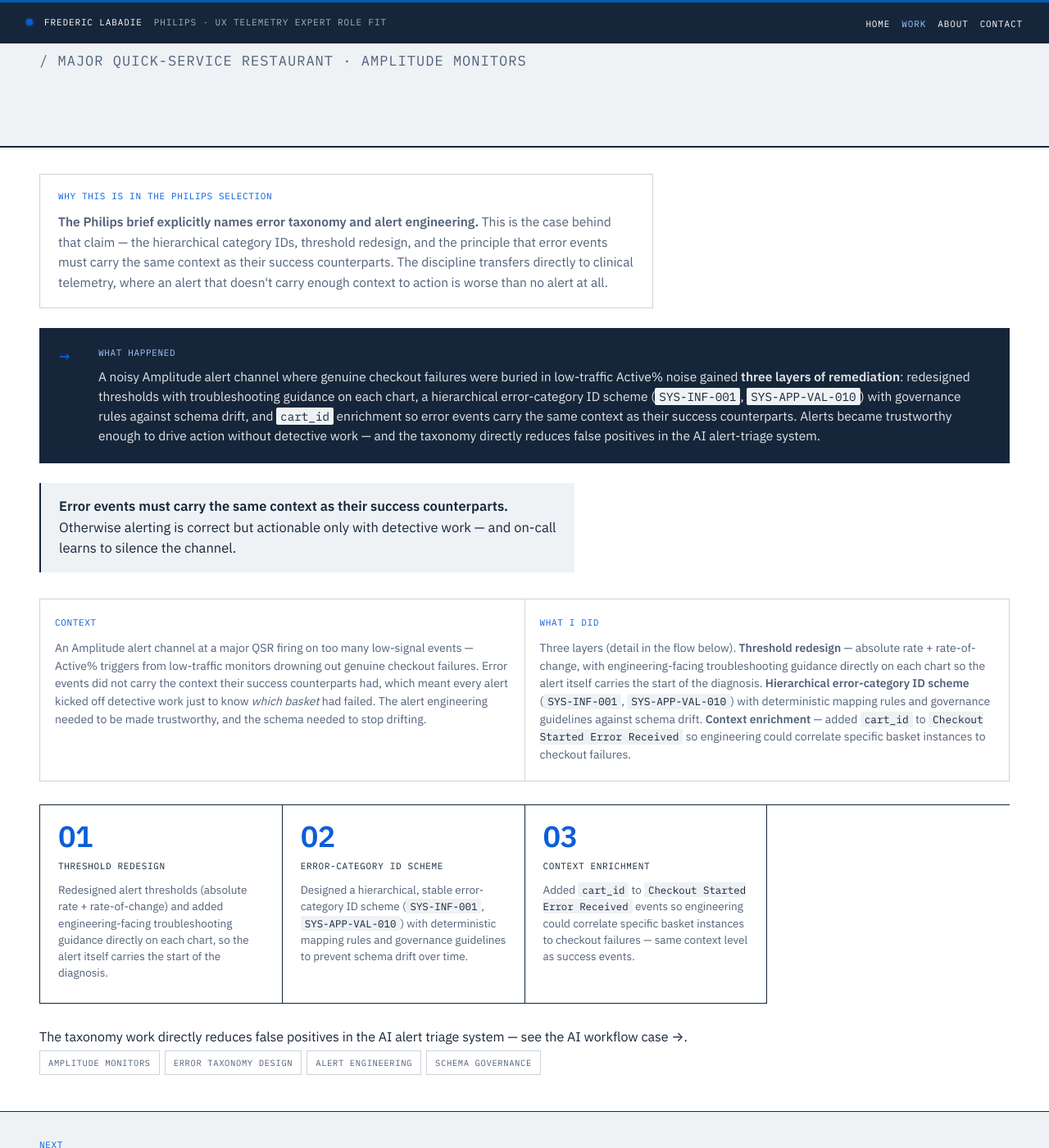
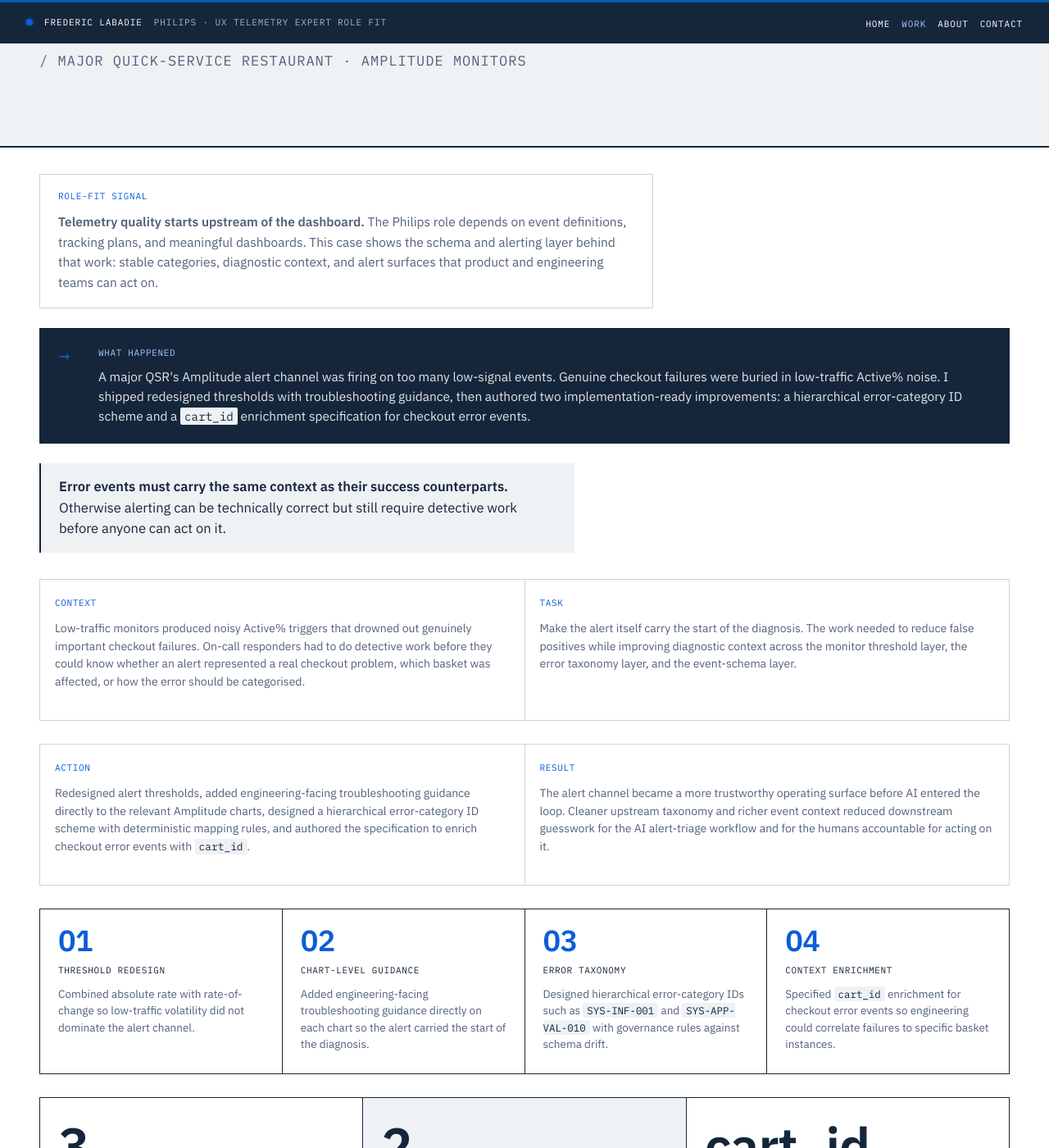
Before and after one commit to fredericlabadie/fredericlabadie.github.io, a Jekyll site: the page built from philips/work/mqsr-errors.html, in a window 1280 px wide and 1400 px high, scrolled down 413 px. Shown: the whole window at 82% size. Built offline with Jekyll 4.4.1, drawn with Linux system fonts in a browser that asks for light colours; comment, search, counter and statistics services are not loaded; some of the changed text lies outside the part shown.

Commit message:
Align Philips error taxonomy case with main case voice

```diff
--- a/philips/work/mqsr-errors.html
+++ b/philips/work/mqsr-errors.html
@@ -3,10 +3,10 @@
 philips_nav: work
 skip_link: "#case"
 skip_label: "Skip to case"
-title: "Clean taxonomy, trustworthy alerts, enriched context &mdash; case study &mdash; Philips role fit"
-description: "Three layers of remediation on a noisy alert channel &mdash; threshold redesign, hierarchical error-category IDs, and context enrichment. The Philips brief explicitly names this kind of work."
+title: "Clean taxonomy, trustworthy alerts, enriched context &mdash; case study"
+description: "Alert-engineering remediation on a noisy Amplitude channel: threshold redesign, hierarchical error taxonomy design, and cart_id enrichment specified for checkout error events."
 og_type: article
-og_title: "Clean taxonomy, trustworthy alerts, enriched context &mdash; for the Philips brief"
+og_title: "Clean taxonomy, trustworthy alerts, enriched context"
 og_description: "Three layers of remediation on a noisy alert channel."
 og_url: "https://fredericlabadie.com/philips/work/mqsr-errors.html"
 ---
@@ -15,20 +15,14 @@
       <section class="page-intro hero">
         <div class="container">
           <p class="eyebrow">
-            Case study &middot; for the Philips brief &middot; Topic 02 &middot;
-            Error taxonomy
+            Case study &middot; Path 02 &middot; Error taxonomy &amp; alert engineering
           </p>
           <h1>Clean taxonomy, trustworthy alerts, enriched context.</h1>
           <p class="hero-subtitle">
-            Three layers of remediation on an alert channel where genuine
-            checkout failures were buried in noise from low-traffic Active%
-            triggers.
+            Three layers of remediation on an alert channel where genuine checkout failures were buried in noise from low-traffic Active% triggers.
           </p>
           <p class="case-meta" style="margin-top: 28px">
-            <span class="case-context"
-              >/ Major quick-service restaurant &middot; Amplitude
-              monitors</span
-            >
+            <span class="case-context">/ Major quick-service restaurant &middot; Amplitude monitors</span>
           </p>
         </div>
       </section>
@@ -37,20 +31,10 @@
         <div class="section-body">
           <div class="container">
             <div class="callout">
-              <div class="callout-label">
-                Why this is in the Philips selection
-              </div>
+              <div class="callout-label">Role-fit signal</div>
               <div class="callout-body">
-                <strong
-                  >The Philips brief explicitly names error taxonomy and alert
-                  engineering.</strong
-                >
-                This is the case behind that claim &mdash; the hierarchical
-                category IDs, threshold redesign, and the principle that error
-                events must carry the same context as their success
-                counterparts. The discipline transfers directly to clinical
-                telemetry, where an alert that doesn't carry enough context to
-                action is worse than no alert at all.
+                <strong>Telemetry quality starts upstream of the dashboard.</strong>
+                The Philips role depends on event definitions, tracking plans, and meaningful dashboards. This case shows the schema and alerting layer behind that work: stable categories, diagnostic context, and alert surfaces that product and engineering teams can act on.
               </div>
             </div>
 
@@ -59,61 +43,41 @@
               <div>
                 <div class="outcome-title">What happened</div>
                 <div class="outcome-body">
-                  A noisy Amplitude alert channel where genuine checkout
-                  failures were buried in low-traffic Active% noise gained
-                  <strong>three layers of remediation</strong>: redesigned
-                  thresholds with troubleshooting guidance on each chart, a
-                  hierarchical error-category ID scheme
-                  (<code>SYS-INF-001</code>, <code>SYS-APP-VAL-010</code>) with
-                  governance rules against schema drift, and
-                  <code>cart_id</code> enrichment so error events carry the same
-                  context as their success counterparts. Alerts became
-                  trustworthy enough to drive action without detective work
-                  &mdash; and the taxonomy directly reduces false positives in
-                  the AI alert-triage system.
+                  A major QSR's Amplitude alert channel was firing on too many low-signal events. Genuine checkout failures were buried in low-traffic Active% noise. I shipped redesigned thresholds with troubleshooting guidance, then authored two implementation-ready improvements: a hierarchical error-category ID scheme and a <code>cart_id</code> enrichment specification for checkout error events.
                 </div>
               </div>
             </div>
 
             <div class="case-argument">
-              <strong
-                >Error events must carry the same context as their success
-                counterparts.</strong
-              >
-              Otherwise alerting is correct but actionable only with detective
-              work &mdash; and on-call learns to silence the channel.
+              <strong>Error events must carry the same context as their success counterparts.</strong> Otherwise alerting can be technically correct but still require detective work before anyone can act on it.
             </div>
 
             <div class="card-row card-row-2">
               <div class="card">
                 <div class="card-label">Context</div>
                 <div class="card-body">
-                  An Amplitude alert channel at a major QSR firing on too many
-                  low-signal events &mdash; Active% triggers from low-traffic
-                  monitors drowning out genuine checkout failures. Error events
-                  did not carry the context their success counterparts had,
-                  which meant every alert kicked off detective work just to know
-                  <em>which basket</em> had failed. The alert engineering needed
-                  to be made trustworthy, and the schema needed to stop
-                  drifting.
+                  Low-traffic monitors produced noisy Active% triggers that drowned out genuinely important checkout failures. On-call responders had to do detective work before they could know whether an alert represented a real checkout problem, which basket was affected, or how the error should be categorised.
                 </div>
               </div>
+              <div class="card">
+                <div class="card-label">Task</div>
+                <div class="card-body">
+                  Make the alert itself carry the start of the diagnosis. The work needed to reduce false positives while improving diagnostic context across the monitor threshold layer, the error taxonomy layer, and the event-schema layer.
+                </div>
+              </div>
+            </div>
+
+            <div class="card-row card-row-2">
               <div class="card amber">
-                <div class="card-label">What I did</div>
+                <div class="card-label">Action</div>
                 <div class="card-body">
-                  Three layers (detail in the flow below).
-                  <strong>Threshold redesign</strong> &mdash; absolute rate +
-                  rate-of-change, with engineering-facing troubleshooting
-                  guidance directly on each chart so the alert itself carries
-                  the start of the diagnosis.
-                  <strong>Hierarchical error-category ID scheme</strong>
-                  (<code>SYS-INF-001</code>, <code>SYS-APP-VAL-010</code>) with
-                  deterministic mapping rules and governance guidelines against
-                  schema drift. <strong>Context enrichment</strong> &mdash;
-                  added <code>cart_id</code> to
-                  <code>Checkout Started Error Received</code> so engineering
-                  could correlate specific basket instances to checkout
-                  failures.
+                  Redesigned alert thresholds, added engineering-facing troubleshooting guidance directly to the relevant Amplitude charts, designed a hierarchical error-category ID scheme with deterministic mapping rules, and authored the specification to enrich checkout error events with <code>cart_id</code>.
+                </div>
+              </div>
+              <div class="card accent">
+                <div class="card-label">Result</div>
+                <div class="card-body">
+                  The alert channel became a more trustworthy operating surface before AI entered the loop. Cleaner upstream taxonomy and richer event context reduced downstream guesswork for the AI alert-triage workflow and for the humans accountable for acting on it.
                 </div>
               </div>
             </div>
@@ -123,41 +87,49 @@
                 <div class="flow-num">01</div>
                 <div class="flow-label">Threshold redesign</div>
                 <div class="flow-desc">
-                  Redesigned alert thresholds (absolute rate + rate-of-change)
-                  and added engineering-facing troubleshooting guidance directly
-                  on each chart, so the alert itself carries the start of the
-                  diagnosis.
+                  Combined absolute rate with rate-of-change so low-traffic volatility did not dominate the alert channel.
                 </div>
               </div>
               <div class="flow-step">
                 <div class="flow-num">02</div>
-                <div class="flow-label">Error-category ID scheme</div>
+                <div class="flow-label">Chart-level guidance</div>
                 <div class="flow-desc">
-                  Designed a hierarchical, stable error-category ID scheme
-                  (<code>SYS-INF-001</code>, <code>SYS-APP-VAL-010</code>) with
-                  deterministic mapping rules and governance guidelines to
-                  prevent schema drift over time.
+                  Added engineering-facing troubleshooting guidance directly on each chart so the alert carried the start of the diagnosis.
                 </div>
               </div>
               <div class="flow-step">
                 <div class="flow-num">03</div>
+                <div class="flow-label">Error taxonomy</div>
+                <div class="flow-desc">
+                  Designed hierarchical error-category IDs such as <code>SYS-INF-001</code> and <code>SYS-APP-VAL-010</code> with governance rules against schema drift.
+                </div>
+              </div>
+              <div class="flow-step">
+                <div class="flow-num">04</div>
                 <div class="flow-label">Context enrichment</div>
                 <div class="flow-desc">
-                  Added <code>cart_id</code> to
-                  <code>Checkout Started Error Received</code> events so
-                  engineering could correlate specific basket instances to
-                  checkout failures &mdash; same context level as success
-                  events.
+                  Specified <code>cart_id</code> enrichment for checkout error events so engineering could correlate failures to specific basket instances.
                 </div>
               </div>
             </div>
 
+            <div class="metrics">
+              <div class="metric">
+                <div class="metric-value">3</div>
+                <div class="metric-label">Remediation layers: thresholds, taxonomy, context</div>
+              </div>
+              <div class="metric">
+                <div class="metric-value">2</div>
+                <div class="metric-label">Threshold modes combined: absolute rate and rate-of-change</div>
+              </div>
+              <div class="metric">
+                <div class="metric-value">cart_id</div>
+                <div class="metric-label">Specified for checkout error events</div>
+              </div>
+            </div>
+
             <p>
-              The taxonomy work directly reduces false positives in the AI alert
-              triage system &mdash; see
-              <a href="/philips/work/ai-alert-triage.html"
-                >the AI workflow case &rarr;</a
-              >.
+              The taxonomy work directly supports the downstream AI alert triage workflow &mdash; see <a href="/philips/work/ai-alert-triage.html">the AI workflow case &rarr;</a>.
             </p>
 
             <div class="tags">
@@ -165,6 +137,8 @@
               <span class="tag">Error taxonomy design</span>
               <span class="tag">Alert engineering</span>
               <span class="tag">Schema governance</span>
+              <span class="tag">Checkout telemetry</span>
+              <span class="tag">AI triage input quality</span>
             </div>
           </div>
         </div>
@@ -175,40 +149,26 @@
           <div class="container">
             <p class="section-eyebrow">Next</p>
             <h2 class="section-heading">
-              More from the Philips selection &middot; or get in touch.
+              More from the Philips selection, or get in touch.
             </h2>
 
             <div class="deeper deeper-three">
               <a class="deeper-card" href="/philips/work/">
                 <span class="deeper-label">More cases</span>
-                <span class="deeper-title"
-                  >Philips selection &mdash;
-                  <em>ten cases, six topics</em>.</span
-                >
-                <span class="deeper-body"
-                  >The curated case library, mapped against the UX Telemetry
-                  Expert brief.</span
-                >
+                <span class="deeper-title">Philips selection &mdash; <em>ten cases, six evidence paths</em>.</span>
+                <span class="deeper-body">The curated case library mapped against the UX Telemetry Expert role.</span>
                 <span class="deeper-cta">Open the selection &rarr;</span>
               </a>
-              <a class="deeper-card" href="/philips/about/">
-                <span class="deeper-label">About</span>
-                <span class="deeper-title">Bio, skills, certifications.</span>
-                <span class="deeper-body"
-                  >The longer version &mdash; methodology, credentials, and the
-                  clinical-domain calibration paragraph.</span
-                >
-                <span class="deeper-cta">Read more &rarr;</span>
+              <a class="deeper-card" href="/philips/work/ai-alert-triage.html">
+                <span class="deeper-label">Adjacent case</span>
+                <span class="deeper-title">Designing AI workflows that don't outsource the thinking.</span>
+                <span class="deeper-body">The downstream AI alert-triage workflow that benefits from cleaner alert taxonomy and context.</span>
+                <span class="deeper-cta">Read adjacent case &rarr;</span>
               </a>
               <a class="deeper-card" href="/philips/contact/">
                 <span class="deeper-label">Get in touch</span>
-                <span class="deeper-title"
-                  >Contact &mdash; <em>channels &amp; context</em>.</span
-                >
-                <span class="deeper-body"
-                  >Email, LinkedIn, GitHub, the CV. Pre-filled subject for role
-                  579397.</span
-                >
+                <span class="deeper-title">Contact &mdash; channels and context.</span>
+                <span class="deeper-body">Email, LinkedIn, GitHub, CV, and a pre-filled subject for role 579397.</span>
                 <span class="deeper-cta">Open contact page &rarr;</span>
               </a>
             </div>
```
